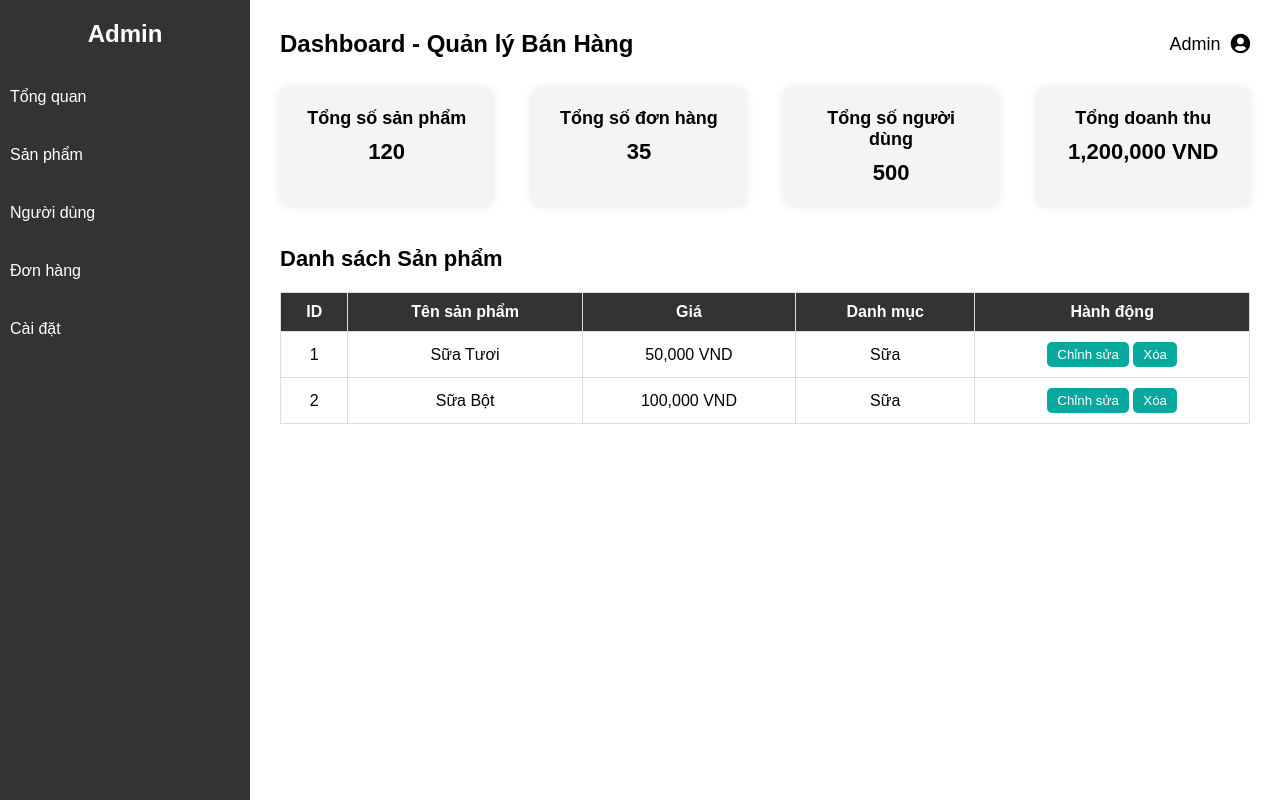
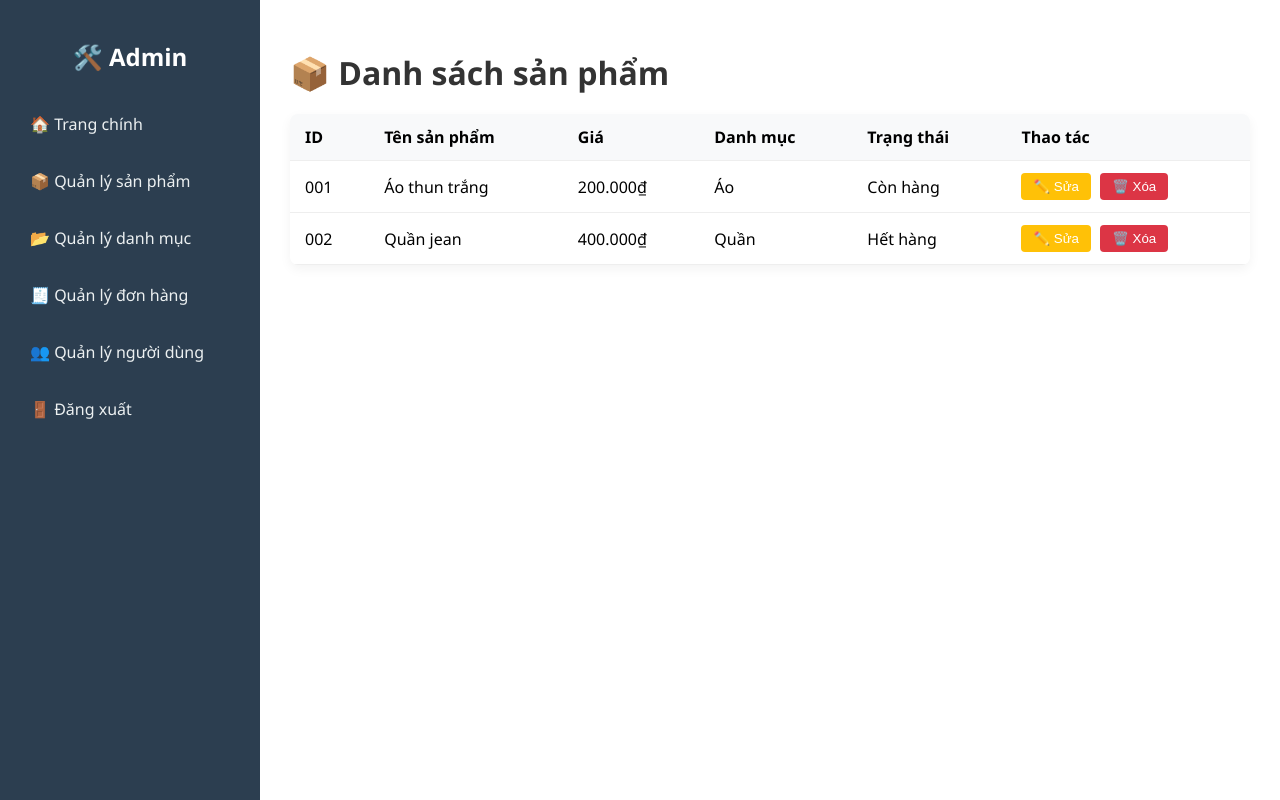
Before and after one commit to hoangquan64/BTAPLON, a PHP site: page /DABTAP/admin/admin.html in a window 1280 px wide. Run offline with PHP 8.4, Linux system fonts and the light colour scheme.

Commit message:
add update info

```diff
--- a/admin.css
+++ /dev/null
@@ -1,134 +0,0 @@
-* {
-    margin: 0;
-    padding: 0;
-    box-sizing: border-box;
-  }
-
-  body {
-    font-family: Arial, sans-serif;
-    display: flex;
-  }
-
-  .sidebar {
-    width: 250px;
-    height: 100vh;
-    background-color: #333;
-    color: white;
-    padding-top: 20px;
-    position: fixed;
-  }
-
-  .sidebar .logo h2 {
-    text-align: center;
-    margin-bottom: 30px;
-  }
-
-  .sidebar .nav {
-    list-style: none;
-    padding: 0;
-  }
-
-  .sidebar .nav li {
-    margin: 20px 0;
-  }
-
-  .sidebar .nav li a {
-    text-decoration: none;
-    color: white;
-    display: block;
-    padding: 10px;
-    font-size: 16px;
-    transition: background-color 0.3s ease;
-  }
-
-  .sidebar .nav li a:hover {
-    background-color: #555;
-  }
-
-  .content {
-    margin-left: 250px;
-    width: 100%;
-    padding: 30px;
-  }
-
-  header {
-    display: flex;
-    justify-content: space-between;
-    align-items: center;
-    margin-bottom: 30px;
-  }
-
-  header .header-title h1 {
-    font-size: 24px;
-  }
-
-  header .user-info {
-    font-size: 18px;
-    display: flex;
-    align-items: center;
-  }
-
-  header .user-info i {
-    margin-left: 10px;
-    font-size: 20px;
-  }
-
-  .main-content {
-    display: flex;
-    justify-content: space-between;
-    margin-bottom: 40px;
-  }
-
-  .card {
-    width: 22%;
-    background-color: #f4f4f4;
-    padding: 20px;
-    text-align: center;
-    border-radius: 8px;
-    box-shadow: 0 0 10px rgba(0, 0, 0, 0.1);
-  }
-
-  .card h3 {
-    font-size: 18px;
-    margin-bottom: 10px;
-  }
-
-  .card p {
-    font-size: 22px;
-    font-weight: bold;
-  }
-
-  .table-section h2 {
-    font-size: 22px;
-    margin-bottom: 20px;
-  }
-
-  table {
-    width: 100%;
-    border-collapse: collapse;
-    margin-top: 20px;
-  }
-
-  table th, table td {
-    padding: 10px;
-    border: 1px solid #ddd;
-    text-align: center;
-  }
-
-  table th {
-    background-color: #333;
-    color: white;
-  }
-
-  table td button {
-    padding: 5px 10px;
-    background-color: #07A99F;
-    color: white;
-    border: none;
-    cursor: pointer;
-    border-radius: 5px;
-  }
-
-  table td button:hover {
-    background-color: #05A187;
-  }
--- a/admin.html
+++ /dev/null
@@ -1,92 +0,0 @@
-
-<!DOCTYPE html>
-<html lang="vi">
-<head>
-  <meta charset="UTF-8">
-  <meta name="viewport" content="width=device-width, initial-scale=1.0">
-  <title>Quản lý Admin</title>
-  <link rel="stylesheet" href="admin.css">
-
-  <link rel="stylesheet" href="https://cdnjs.cloudflare.com/ajax/libs/font-awesome/5.15.4/css/all.min.css">
-</head>
-<body>
-
-  <div class="sidebar">
-    <div class="logo">
-      <h2>Admin</h2>
-    </div>
-    <ul class="nav">
-      <li><a href="#">Tổng quan</a></li>
-      <li><a href="#">Sản phẩm</a></li>
-      <li><a href="#">Người dùng</a></li>
-      <li><a href="#">Đơn hàng</a></li>
-      <li><a href="#">Cài đặt</a></li>
-    </ul>
-  </div>
-
-  <!-- Content Area -->
-  <div class="content">
-    <header>
-      <div class="header-title">
-        <h1>Dashboard - Quản lý Bán Hàng</h1>
-      </div>
-      <div class="user-info">
-        <span>Admin</span>
-        <i class="fas fa-user-circle"></i>
-      </div>
-    </header>
-
-    <div class="main-content">
-      <div class="card">
-        <h3>Tổng số sản phẩm</h3>
-        <p>120</p>
-      </div>
-      <div class="card">
-        <h3>Tổng số đơn hàng</h3>
-        <p>35</p>
-      </div>
-      <div class="card">
-        <h3>Tổng số người dùng</h3>
-        <p>500</p>
-      </div>
-      <div class="card">
-        <h3>Tổng doanh thu</h3>
-        <p>1,200,000 VND</p>
-      </div>
-    </div>
-
-    <!-- Table for products -->
-    <div class="table-section">
-      <h2>Danh sách Sản phẩm</h2>
-      <table>
-        <thead>
-          <tr>
-            <th>ID</th>
-            <th>Tên sản phẩm</th>
-            <th>Giá</th>
-            <th>Danh mục</th>
-            <th>Hành động</th>
-          </tr>
-        </thead>
-        <tbody>
-          <tr>
-            <td>1</td>
-            <td>Sữa Tươi</td>
-            <td>50,000 VND</td>
-            <td>Sữa</td>
-            <td><button>Chỉnh sửa</button> <button>Xóa</button></td>
-          </tr>
-          <tr>
-            <td>2</td>
-            <td>Sữa Bột</td>
-            <td>100,000 VND</td>
-            <td>Sữa</td>
-            <td><button>Chỉnh sửa</button> <button>Xóa</button></td>
-          </tr>
-        </tbody>
-      </table>
-    </div>
-  </div>
-
-</body>
-</html>
--- /dev/null
+++ b/admin/admin.css
@@ -0,0 +1,105 @@
+body {
+  margin: 0;
+  font-family: 'Segoe UI', sans-serif;
+  background-color: #f0f2f5;
+}
+
+.admin-container {
+  display: flex;
+  height: 100vh;
+}
+
+/* Sidebar */
+.sidebar {
+  width: 220px;
+  background-color: #2c3e50;
+  color: #fff;
+  padding: 20px;
+}
+
+.sidebar h2 {
+  text-align: center;
+  margin-bottom: 30px;
+}
+
+.sidebar ul {
+  list-style: none;
+  padding: 0;
+}
+
+.sidebar ul li {
+  margin-bottom: 15px;
+}
+
+.sidebar ul li a {
+  color: #ecf0f1;
+  text-decoration: none;
+  display: block;
+  padding: 10px;
+  border-radius: 6px;
+  transition: background 0.3s ease;
+}
+
+.sidebar ul li a:hover {
+  background-color: #34495e;
+}
+
+/* Main content */
+.main-content {
+  flex: 1;
+  padding: 30px;
+  background-color: #ffffff;
+  overflow-y: auto;
+}
+
+.main-content h1 {
+  margin-bottom: 20px;
+  color: #333;
+}
+
+/* Table */
+.admin-table {
+  width: 100%;
+  border-collapse: collapse;
+  background-color: #fff;
+  border-radius: 8px;
+  overflow: hidden;
+  box-shadow: 0 4px 12px rgba(0,0,0,0.05);
+}
+
+.admin-table th, .admin-table td {
+  padding: 12px 15px;
+  text-align: left;
+  border-bottom: 1px solid #eee;
+}
+
+.admin-table th {
+  background-color: #f8f9fa;
+}
+
+.btn-edit {
+  background-color: #ffc107;
+  color: white;
+  border: none;
+  padding: 6px 12px;
+  border-radius: 4px;
+  margin-right: 5px;
+  cursor: pointer;
+}
+
+.btn-delete {
+  background-color: #dc3545;
+  color: white;
+  border: none;
+  padding: 6px 12px;
+  border-radius: 4px;
+  cursor: pointer;
+}
+
+.btn-edit:hover {
+  background-color: #e0a800;
+}
+
+.btn-delete:hover {
+  background-color: #c82333;
+}
--- /dev/null
+++ b/admin/admin.html
@@ -0,0 +1,66 @@
+<!DOCTYPE html>
+<html lang="vi">
+<head>
+  <meta charset="UTF-8">
+  <title>Admin Dashboard</title>
+  <link rel="stylesheet" href="admin.css">
+</head>
+<body>
+  <div class="admin-container">
+    <!-- Sidebar -->
+    <aside class="sidebar">
+      <h2>🛠️ Admin</h2>
+      <ul>
+        <li><a href="#">🏠 Trang chính</a></li>
+        <li><a href="#">📦 Quản lý sản phẩm</a></li>
+        <li><a href="#">📂 Quản lý danh mục</a></li>
+        <li><a href="#">🧾 Quản lý đơn hàng</a></li>
+        <li><a href="#">👥 Quản lý người dùng</a></li>
+        <li><a href="#">🚪 Đăng xuất</a></li>
+      </ul>
+    </aside>
+
+    <!-- Main content -->
+    <main class="main-content">
+      <h1>📦 Danh sách sản phẩm</h1>
+      <table class="admin-table">
+        <thead>
+          <tr>
+            <th>ID</th>
+            <th>Tên sản phẩm</th>
+            <th>Giá</th>
+            <th>Danh mục</th>
+            <th>Trạng thái</th>
+            <th>Thao tác</th>
+          </tr>
+        </thead>
+        <tbody>
+          <tr>
+            <td>001</td>
+            <td>Áo thun trắng</td>
+            <td>200.000₫</td>
+            <td>Áo</td>
+            <td>Còn hàng</td>
+            <td>
+              <button class="btn-edit">✏️ Sửa</button>
+              <button class="btn-delete">🗑️ Xóa</button>
+            </td>
+          </tr>
+          <tr>
+            <td>002</td>
+            <td>Quần jean</td>
+            <td>400.000₫</td>
+            <td>Quần</td>
+            <td>Hết hàng</td>
+            <td>
+              <button class="btn-edit">✏️ Sửa</button>
+              <button class="btn-delete">🗑️ Xóa</button>
+            </td>
+          </tr>
+          <!-- Thêm sản phẩm khác -->
+        </tbody>
+      </table>
+    </main>
+  </div>
+</body>
+</html>
--- a/themsuathongtinkhachhang.php
+++ b/suathongtinkhachhang.php
@@ -22,7 +22,7 @@ if ($conn->connect_error) {
   die("Connection failed: " . $conn->connect_error);
 }
 $sql = "INSERT INTO users (name, email)
-VALUES ('$data[name]', '$data[name]')";
+VALUES ('$data['tenKH']', '$data['email']')";
 
 echo $sql;
 
--- a/thongtinkhachhang.php
+++ b/thongtinkhachhang.php
@@ -64,7 +64,7 @@ if (mysqli_num_rows($result) > 0) {
           <td>98471245</td>
           <td><?=$user['email']?></td>
           <td>
-            <a href="http://127.0.0.1/DABTAP/themsuathongtinkhachhang.php?id=<?=$user['id']?>"><button class="edit">Sửa</button></a>
+            <a href="http://127.0.0.1/DABTAP/addupdate.php?id=<?=$user['id']?>"><button class="edit">Sửa</button></a>
             <a href="deleteUser.php?user_id=<?=$user['id']?>"><button class="delete">Xóa</button></a>
           </td>
 
--- a/addupdate.php
+++ b/userupdate.php
@@ -16,7 +16,7 @@
 
   if ($id) {
 
-      $sql = "SELECT id, name,email FROM users WHERE id = $id LIMIT 1";
+      $sql = "SELECT id, name,email FROM user WHERE id = $id LIMIT 1";
       $result = mysqli_query($conn, $sql);
       $user = null;
 
@@ -60,7 +60,7 @@
 <body>
   <div class="form-container">
     <h2>CẬP NHẬT THÔNG TIN KHÁCH HÀNG</h2>
-    <form action="addupdate" method="POST">
+    <form action="userupdate" method="POST">
       <label for="maKH">Mã khách hàng:</label>
       <input type="text" id="maKH" name="maKH" value="<?=$user['id']?>" readonly>
 
```
Also changed, not shown: donhang.css (added, +73 -0 lines), donhang.html (added, +37 -0 lines), giohang.php (deleted, +0 -100 lines), giohangg.css (added, +82 -0 lines), giohangg.html (added, +42 -0 lines).
